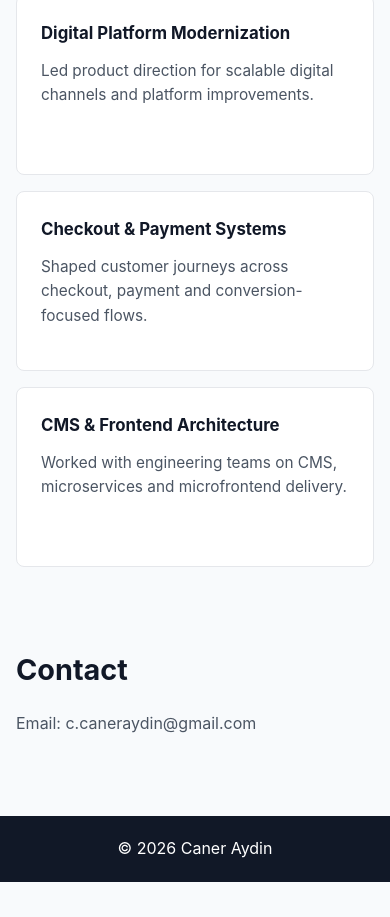
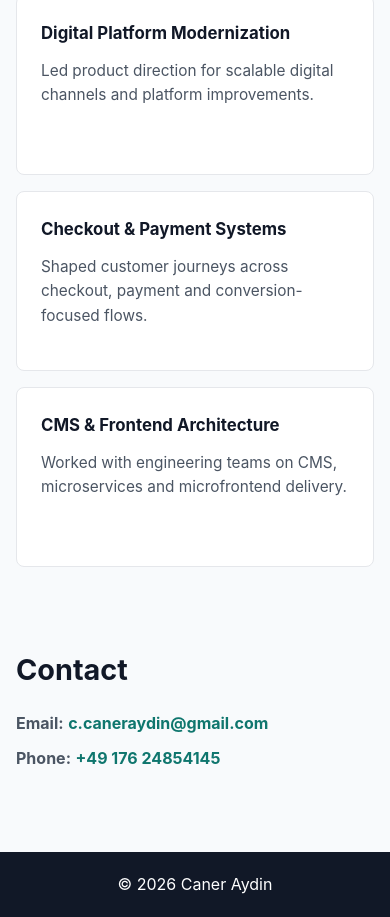
Before and after one commit to cnraydinn/caner-website, a plain HTML site: page index.html in a window 390 px wide. Shown: the part 1435-2352 px from the top of the page. Before the commit the page ends 2317 px from the top, so only its background shows below. Drawn offline with Linux system fonts and the light colour scheme.

Commit message:
Add contact email and phone links

```diff
--- a/index.html
+++ b/index.html
@@ -93,7 +93,17 @@
 
     <h2>Contact</h2>
 
-    <p>Email: c.caneraydin@gmail.com</p>
+    <div class="contact-list">
+        <p>
+            <strong>Email:</strong>
+            <a href="mailto:c.caneraydin@gmail.com">c.caneraydin@gmail.com</a>
+        </p>
+
+        <p>
+            <strong>Phone:</strong>
+            <a href="tel:+4917624854145">+49 176 24854145</a>
+        </p>
+    </div>
 
 </section>
 
--- a/style.css
+++ b/style.css
@@ -158,6 +158,25 @@ section p {
     font-size: 0.96rem;
 }
 
+.contact-list {
+    display: grid;
+    gap: 10px;
+}
+
+.contact-list p {
+    max-width: none;
+}
+
+.contact-list a {
+    color: #0f766e;
+    font-weight: 700;
+    text-decoration: none;
+}
+
+.contact-list a:hover {
+    text-decoration: underline;
+}
+
 footer {
     background: #111827;
     color: white;
```
